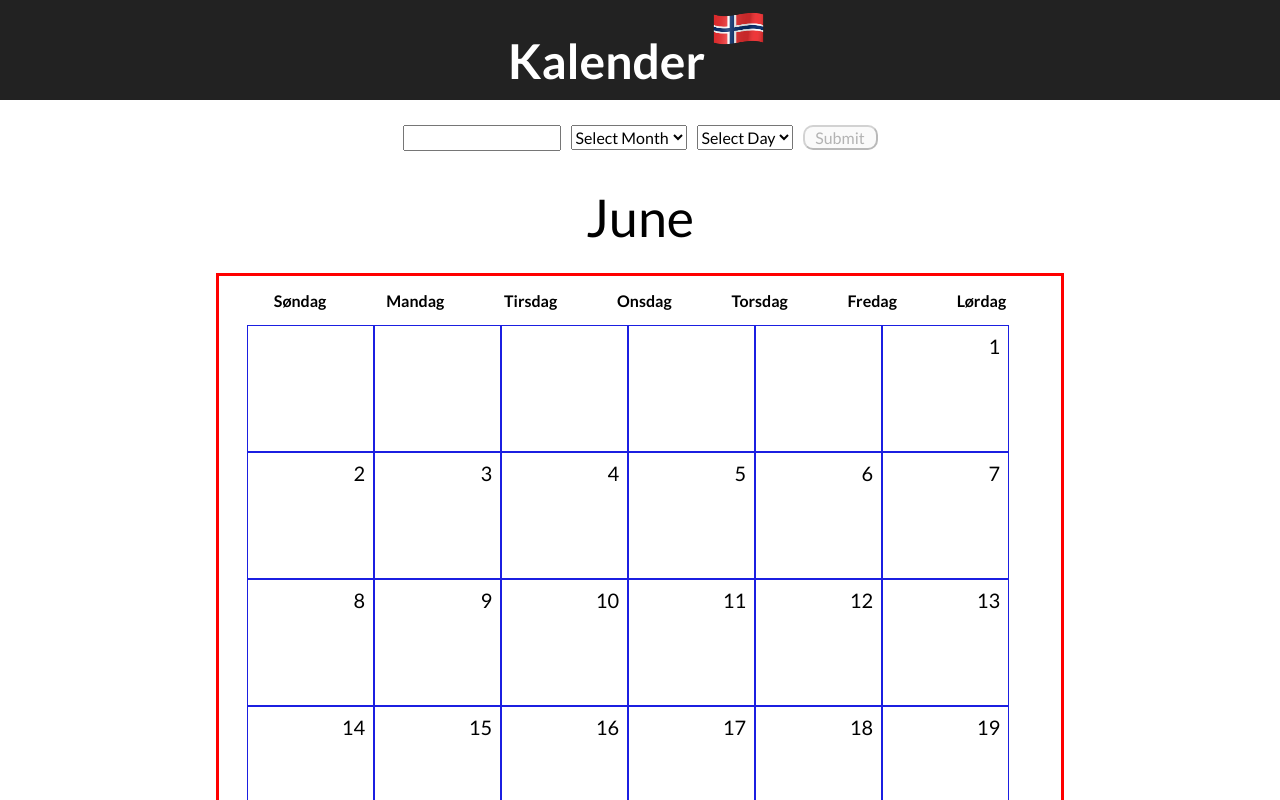
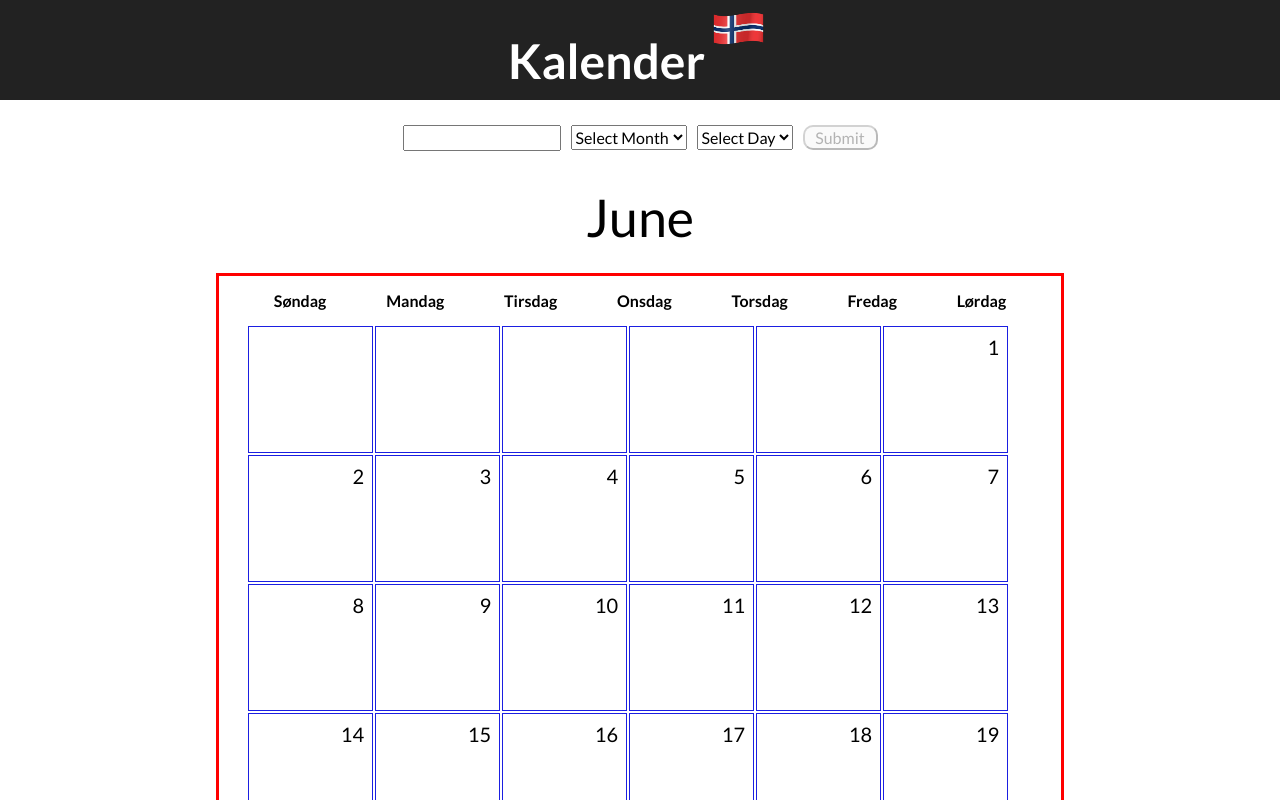
Before and after one commit to patrickjneel/Kalender, a React (Create React App) app: page / in a window 1280 px wide. Shown: the top 800 px of the page. Built offline with nearby package versions, Linux system fonts and the light colour scheme.

Commit message:
fixed styling for the day dates

```diff
--- a/package.json
+++ b/package.json
@@ -12,7 +12,7 @@
     "build": "react-scripts build",
     "test": "react-scripts test --env=jsdom",
     "eject": "react-scripts eject",
-    "eslint": "./node_modules/eslint/bin/eslint.js ./src/*.js"
+    "eslint": "./node_modules/eslint/bin/eslint.js ./src/components/*.js"
   },
   "devDependencies": {
     "eslint": "^5.1.0",
--- a/src/components/months.css
+++ b/src/components/months.css
@@ -31,8 +31,9 @@
 .days-month {
   border: 1px solid #1b1fe1;
   height: 125px;
+  margin: 1px;
   text-align: center;
-  width: 125px;
+  width: 123px;
 }
 
 .weekdays {
```
